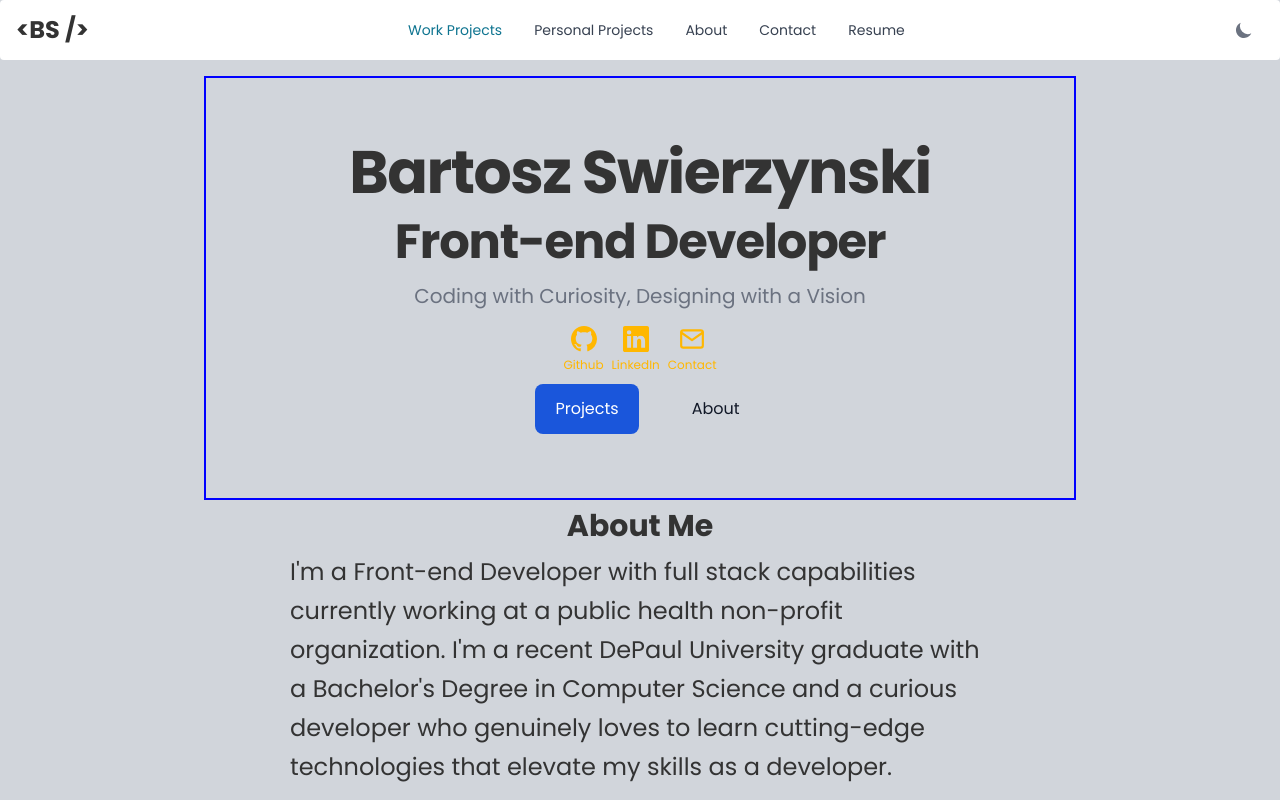
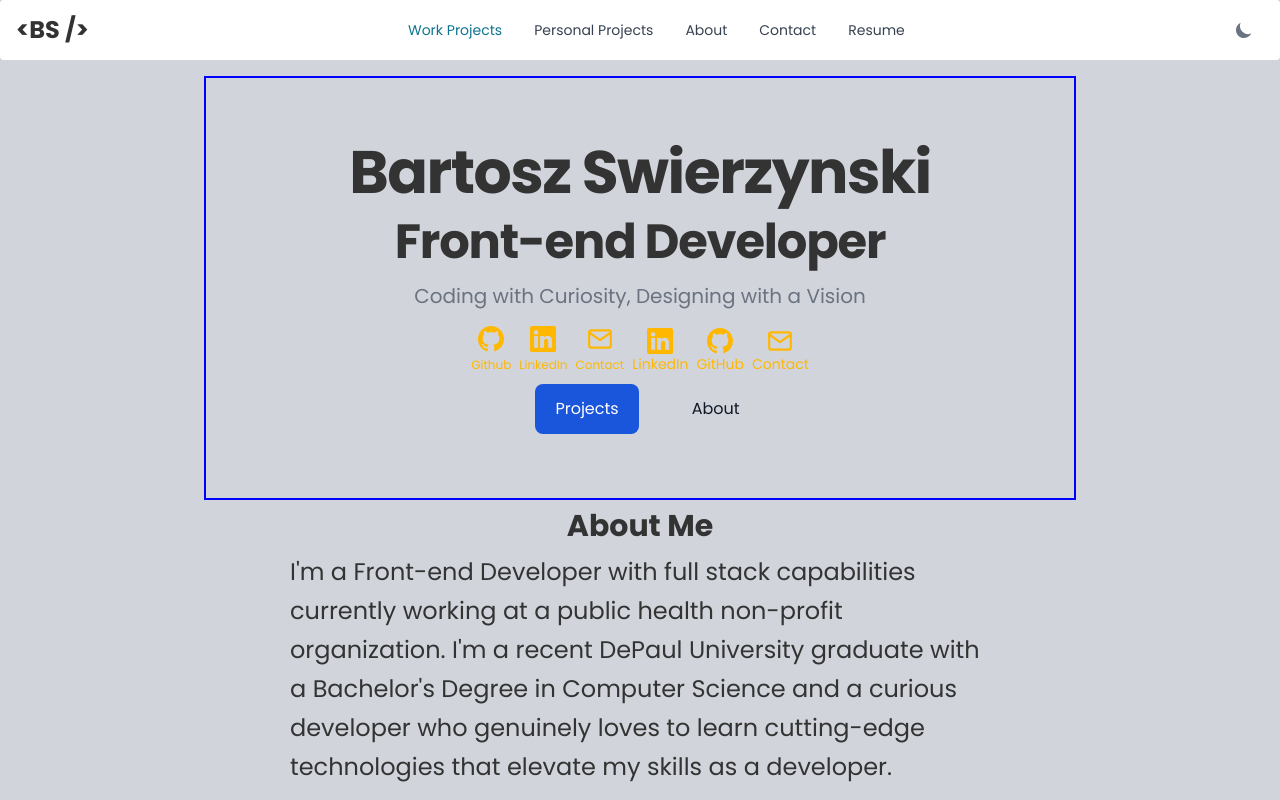
Before and after one commit to bartswierz/portfolio-website-updated, a Next.js app: page / in a window 1280 px wide. Shown: the top 800 px of the page. Built offline with nearby package versions, Linux system fonts and the light colour scheme.

Commit message:
created Icon Link component to reuse in the footer and hero components

```diff
--- a/src/app/components/Footer.tsx
+++ b/src/app/components/Footer.tsx
@@ -5,19 +5,7 @@ import { AiFillFilePdf } from "react-icons/ai";
 const Footer = () => {
   return (
     <footer className="bg-primary text-white h-24 w-full pt-2">
-      <ul className="flex flex-row gap-2 w-full justify-center items-center">
-        {/* <Link href={"https://github.com/bartswierz"} target="_blank" className="justify-self-center b">
-          <BsGithub size={26} />
-          Github
-        </Link>
-        <Link href={"https://www.linkedin.com/in/bartosz-swierzynski/"} target="_blank">
-          <BsLinkedin size={26} />
-          LinkedIn
-        </Link>
-        <Link href={"#"} target="_blank">
-          <AiFillFilePdf size={26} />
-          Resume
-        </Link> */}
+      <ul className="flex flex-row gap-2 w-full justify-center items-center text-dark">
         <Link href={"https://github.com/bartswierz"} target="_blank">
           <div className="flex justify-center items-center">
             <BsGithub size={26} />
--- a/src/app/components/Hero.tsx
+++ b/src/app/components/Hero.tsx
@@ -4,6 +4,8 @@ import { AiFillMail } from "react-icons/ai";
 import Link from "next/link";
 import { GrMailOption } from "react-icons/gr";
 import { FiMail } from "react-icons/fi";
+import IconLink from "./IconLink";
+
 // Reference: https://flowbite.com/docs/components/jumbotron/
 const Hero = () => {
   return (
@@ -41,6 +43,9 @@ const Hero = () => {
             </div>
             <span className="text-[12px] pt-0">Contact</span>
           </Link>
+          <IconLink linkType="linkedin" />
+          <IconLink linkType="github" />
+          <IconLink linkType="contact" />
         </ul>
 
         {/* BUTTONS - PROJECT/ABOUT */}
--- /dev/null
+++ b/src/app/components/IconLink.tsx
@@ -0,0 +1,63 @@
+import Link from "next/link";
+import { AiFillFilePdf } from "react-icons/ai";
+import { BsLinkedin, BsGithub } from "react-icons/bs";
+import { FiMail } from "react-icons/fi";
+
+interface IconLinkProps {
+  linkType: string;
+}
+
+const IconLink = ({ linkType = "github" }: IconLinkProps) => {
+  let icon: string;
+  let text: string;
+  let path: string;
+
+  switch (linkType) {
+    case "github":
+      icon = <BsGithub size={26} />;
+      text = "GitHub";
+      path = "https://github.com/bartswierz";
+      break;
+    case "linkedin":
+      icon = <BsLinkedin size={26} />;
+      text = "LinkedIn";
+      path = "https://www.linkedin.com/in/bartosz-swierzynski/";
+      break;
+    case "resume":
+      icon = <AiFillFilePdf size={26} />;
+      text = "Resume";
+      path = "./files/Bartosz_Swierzynski.pdf";
+      break;
+    case "contact":
+      icon = <FiMail size={26} />;
+      text = "Contact";
+      path = "#contact";
+      break;
+    default:
+      icon = null;
+      text = "Unknown";
+  }
+
+  // IF CONTACT, USER LINK TO SCROLL DOWN TO OUR CONTACT FORM
+  if (linkType === "contact")
+    return (
+      <Link href={path}>
+        <div className="flex flex-col items-center">
+          {icon}
+          <span className="text-sm">{text}</span>
+        </div>
+      </Link>
+    );
+
+  // NOT A CONTACT FORM, USE LINK TO OPEN LINK IN A NEW TAB
+  return (
+    <Link href={path} target="_blank">
+      <div className="flex flex-col items-center">
+        {icon}
+        <span className="text-sm">{text}</span>
+      </div>
+    </Link>
+  );
+};
+
+export default IconLink;
```
